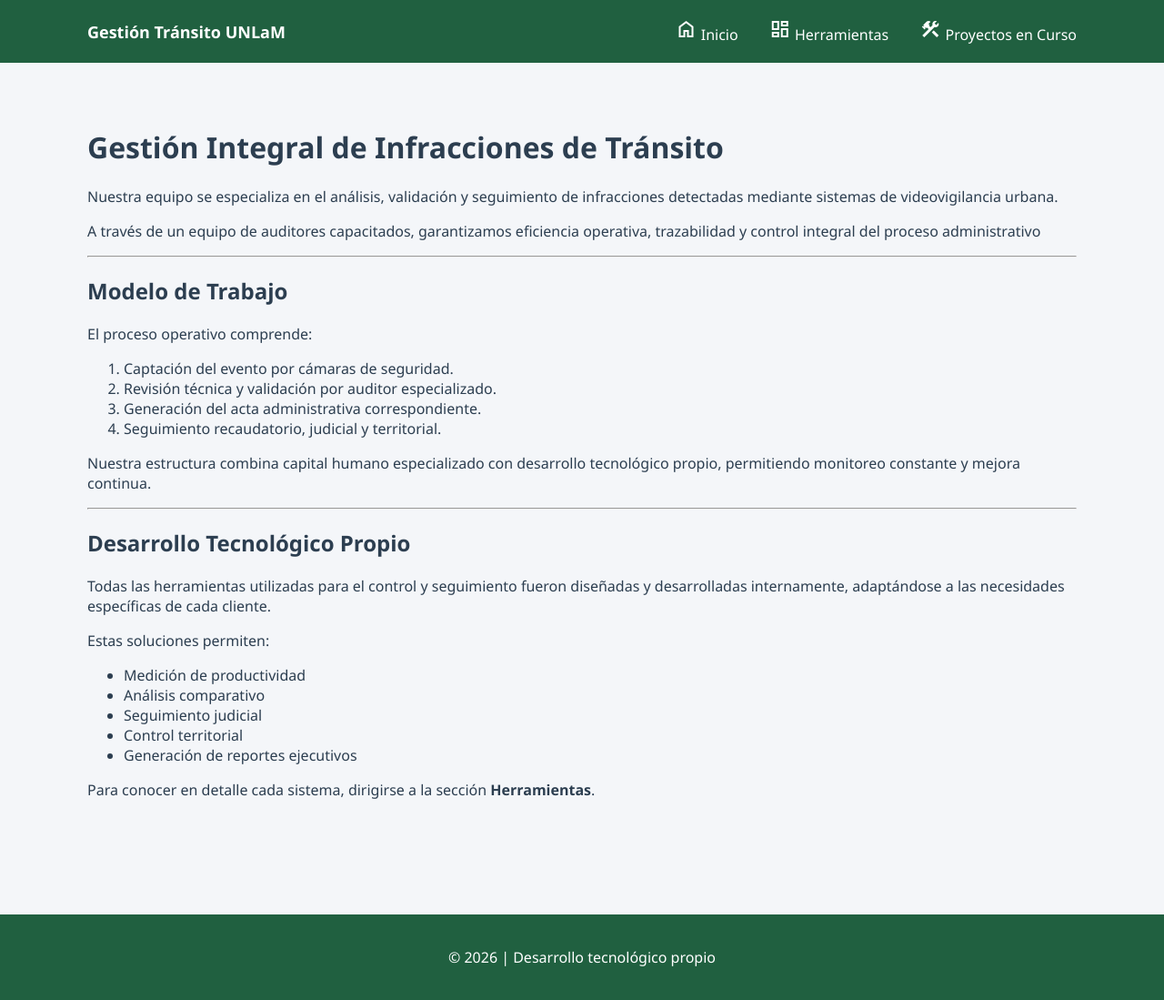
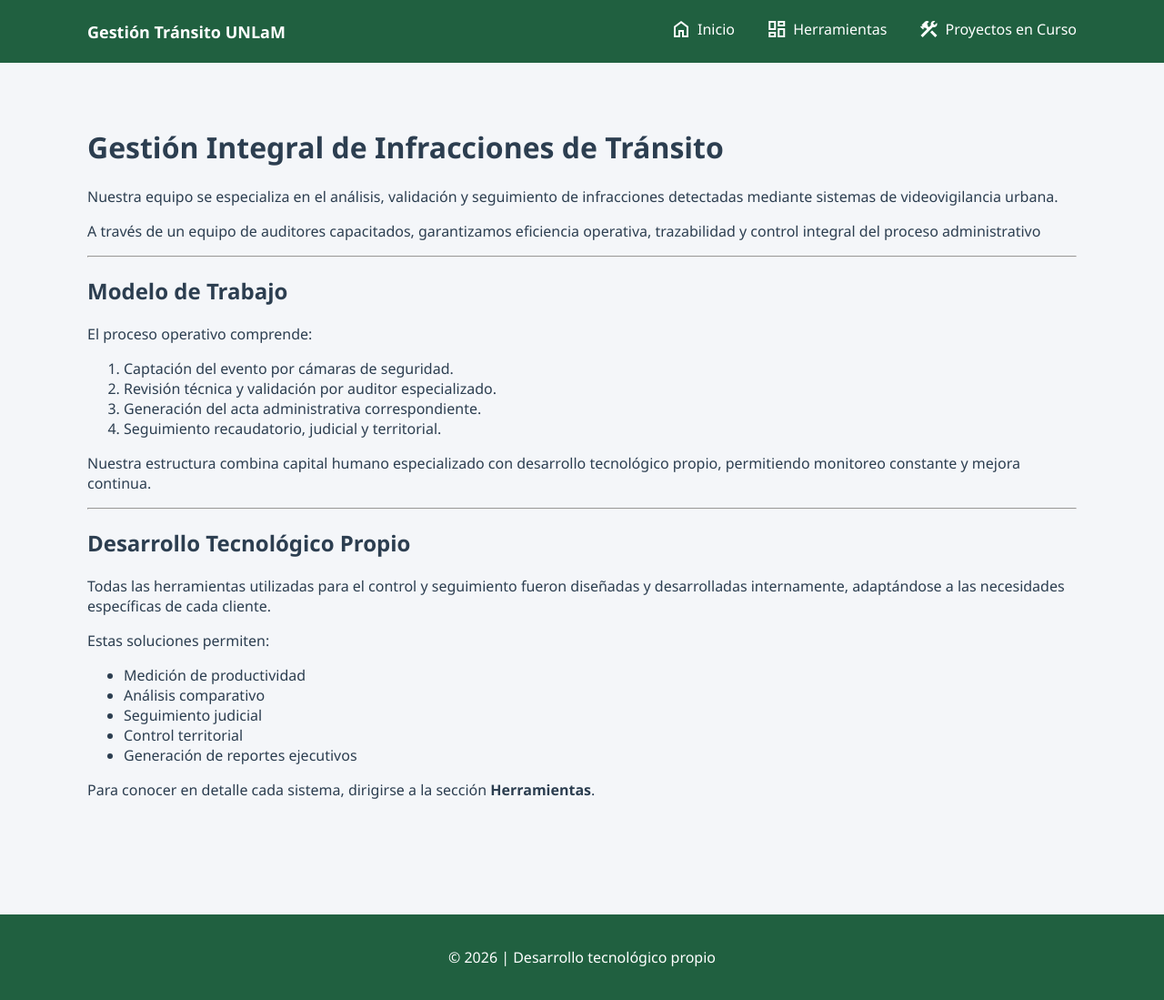
Before and after one commit to LucasVCorrea/lucasvcorrea.github.io, a Jekyll site: the page built from docs/index.md, in a window 1280 px wide. Shown: the whole page at 91% size. Built offline with Jekyll 4.4.1, drawn with Linux system fonts in a browser that asks for light colours.

Commit message:
Add styles for navigation links and icons

```diff
--- a/docs/assets/css/style.css
+++ b/docs/assets/css/style.css
@@ -56,3 +56,22 @@ img {
   padding: 20px 0;
   margin-top: 60px;
 }
+
+.nav-links a {
+  display: inline-flex;
+  align-items: center;
+  color: white;
+  text-decoration: none;
+  margin-left: 30px;
+  font-weight: 500;
+}
+
+.material-symbols-outlined {
+  font-size: 20px;
+  margin-right: 6px;
+  vertical-align: middle;
+}
+
+.nav-links a:hover {
+  opacity: 0.85;
+}
```
